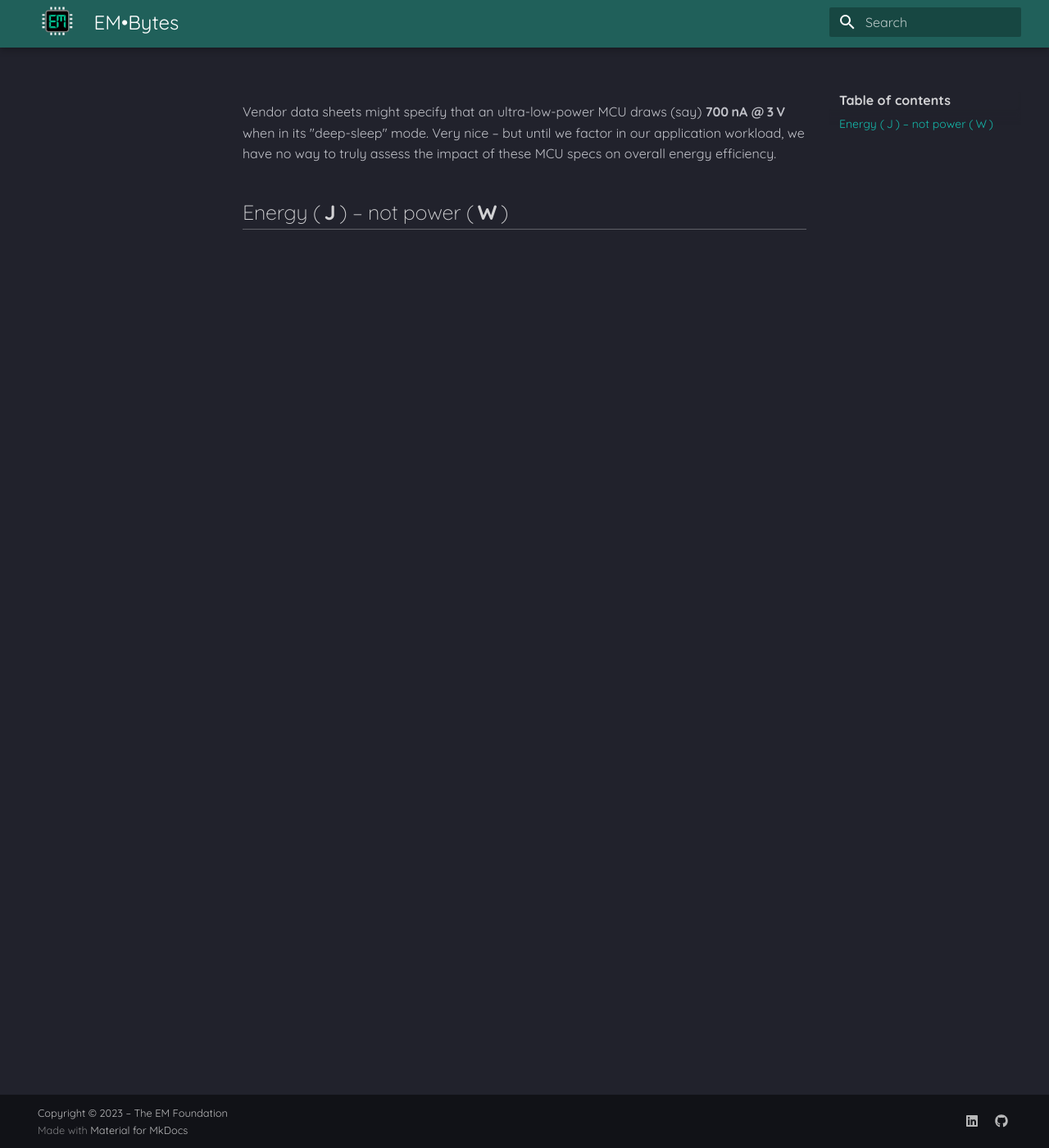
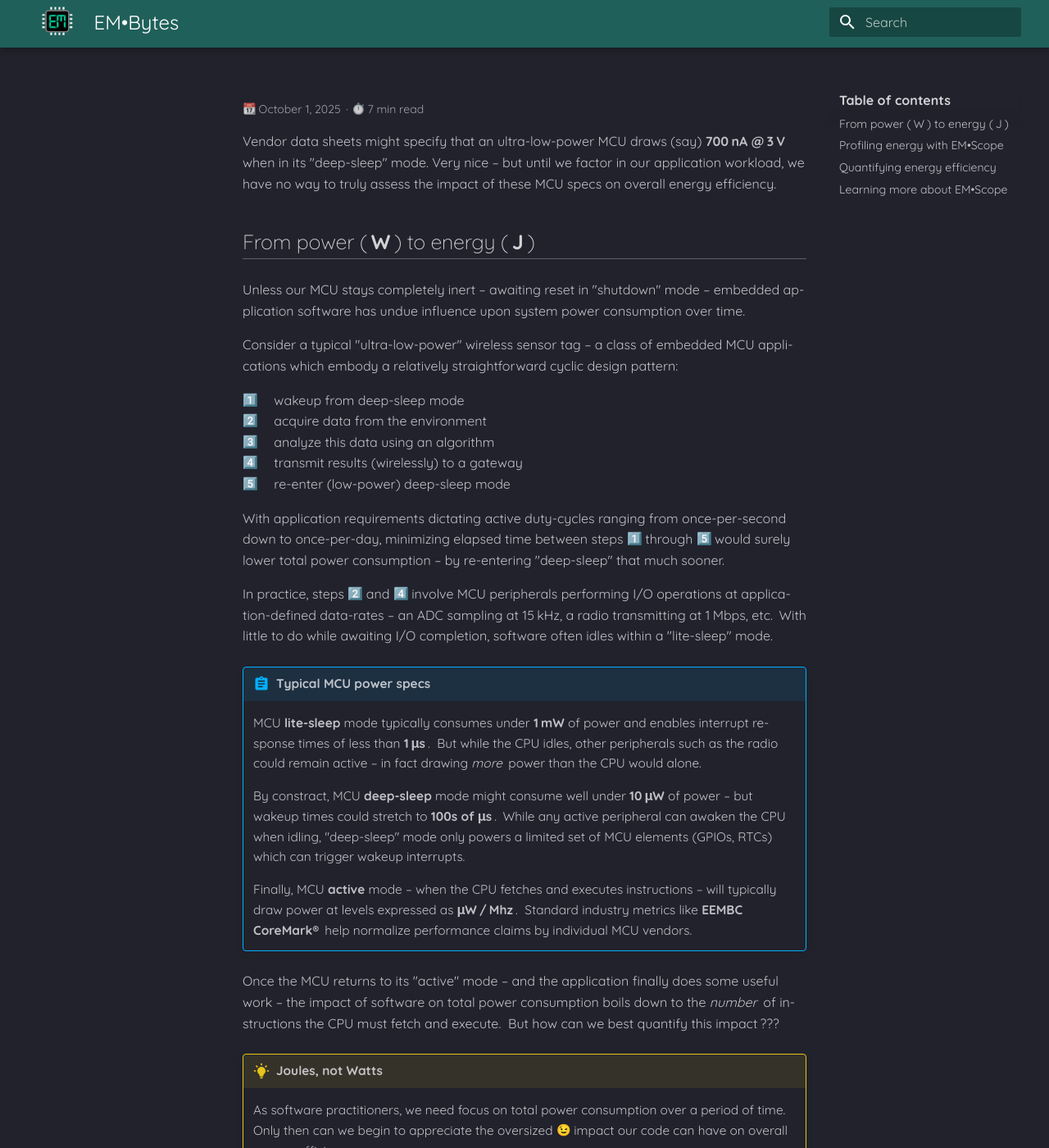
Before and after one commit to em-foundation/em-bytes, an MkDocs documentation site: the page built from docs/articles/001-Benchmark.md, in a window 1280 px wide and 1400 px high. Shown: the whole window at 82% size. Built offline with MkDocs 1.6.1 and Material for MkDocs 9.7.7, drawn with Linux system fonts in a browser that asks for light colours; emoji names are drawn with the system emoji font; some of the changed text lies outside the part shown.

Commit message:
001: WIP

```diff
--- a/docs/articles/001-Benchmark.md
+++ b/docs/articles/001-Benchmark.md
@@ -1,5 +1,43 @@
 # EM&bull;Bytes &ndash; Benchmark[et]ing ultra-low-power
 
+
+<!-- --8<-- [start:excerpt] -->
+
+<div class="article-meta" markdown>:calendar: October 1, 2025&thinsp; · :stopwatch: 7 min read</div>
+
 Vendor data sheets might specify that an ultra-low-power MCU draws (say) **700&thinsp;nA @ 3&thinsp;V** when in its "deep-sleep" mode.  Very nice – but until we factor in our application workload, we have no way to truly assess the impact of these MCU specs on overall energy efficiency.
+<!-- --8<-- [end:excerpt] -->
 
-## Energy (&thinsp;**J**&thinsp;) &ndash; not power (&thinsp;**W**&thinsp;)
+## From power (&thinsp;**W**&thinsp;) to energy (&thinsp;**J**&thinsp;)
+
+Unless our MCU stays completely inert &ndash; awaiting reset in "shutdown" mode &ndash; embedded application software has undue influence upon system power consumption over time.
+
+Consider a typical "ultra-low-power" wireless sensor tag &ndash; a class of embedded MCU applications which embody a relatively straightforward cyclic design pattern:
+
+:one: &emsp;wakeup from deep-sleep mode<br>
+:two: &emsp;acquire data from the environment<br>
+:three: &emsp;analyze this data using an algorithm<br>
+:four: &emsp;transmit results (wirelessly) to a gateway<br>
+:five: &emsp;re-enter (low-power) deep-sleep mode
+
+With application requirements dictating active duty-cycles ranging from once-per-second down to once-per-day, minimizing elapsed time between steps :one: through :five: would surely lower total power consumption &ndash; by re-entering "deep-sleep" that much sooner.
+
+In practice, steps :two: and :four: involve MCU peripherals performing I/O operations at application-defined data-rates &ndash; an ADC sampling at 15&thinsp;kHz, a radio transmitting at 1&thinsp;Mbps, etc.&thinsp;  With little to do while awaiting I/O completion, software often idles within a "lite-sleep" mode.
+
+!!! abstract "Typical MCU power specs"
+    MCU **lite-sleep** mode typically consumes under **1&thinsp;mW** of power and enables interrupt response times of less than **1&thinsp;&mu;s**&thinsp;.&nbsp;  But while the CPU idles, other peripherals such as the radio could remain active &ndash; in fact drawing _more_&thinsp; power than the CPU would alone.
+
+    By constract, MCU **deep-sleep** mode might consume well under **10&thinsp;&mu;W** of power &ndash; but wakeup times could stretch to **100s of &mu;s**&thinsp;.&thinsp;  While any active peripheral can awaken the CPU when idling, "deep-sleep" mode only powers a limited set of MCU elements (GPIOs, RTCs) which can trigger wakeup interrupts.
+
+    Finally, MCU **active** mode &ndash; when the CPU fetches and executes instructions &ndash; will typically draw power at levels expressed as **&mu;W&thinsp;/&thinsp;Mhz**&thinsp;.&nbsp;  Standard industry metrics like **EEMBC CoreMark&reg;**&thinsp; help normalize performance claims by individual MCU vendors.
+
+Once the MCU returns to its "active" mode &ndash; and the application finally does some useful work &ndash; the impact of software on total power consumption boils down to the _number_&thinsp; of instructions the CPU must fetch and execute.&nbsp; But how can we best quantify this impact&thinsp;???
+
+!!! bulb "**Joules**, not **Watts**"
+    As software practitioners, we need focus on total power consumption over a period of time.&thinsp; Only then can we begin to appreciate the oversized :wink: impact our code can have on overall energy efficiency.
+
+## Profiling energy with **EM&bull;Scope**
+
+## Quantifying energy efficiency
+
+## Learning more about **EM&bull;Scope**
--- a/docs/extra.css
+++ b/docs/extra.css
@@ -114,6 +114,10 @@ div.md-tooltip__inner {
 
 .md-typeset {
     font-size: 0.8rem;
+}
+
+.md-typeset .admonition {
+    font-size: 0.77rem !important;
 }
 
 .md-typeset p code {
@@ -662,12 +666,19 @@ span.em-content-unit-link::before {
 
 /* EM-Bytes adjustments */
 h1 {display: none}
-.md-typeset h2 {margin-bottom: 1.5em !important;}
+.md-typeset h2 {margin-bottom: 1em !important;}
 .md-typeset h3 {font-size: 1.8em; margin-top: 0; }
 .md-sidebar--primary .md-sidebar__scrollwrap {display: none}
 .md-nav--secondary .md-nav__link{
     white-space: nowrap; overflow: hidden; text-overflow: ellipsis;
 }
+
+.article-meta {
+    margin: 0 !important;
+    font-size: .7rem;
+    opacity: .8;
+}
+
 
 
 /*
--- a/mkdocs.yml
+++ b/mkdocs.yml
@@ -45,7 +45,10 @@ markdown_extensions:
   - pymdownx.inlinehilite
   - pymdownx.details
   - pymdownx.snippets:
+      base_path:
+        - docs
       check_paths: true
+      restrict_base_path: true
   - pymdownx.superfences
   - pymdownx.tabbed:
       alternate_style: true
```
Also changed, not shown: docs/index.md (+4 -3 lines).
